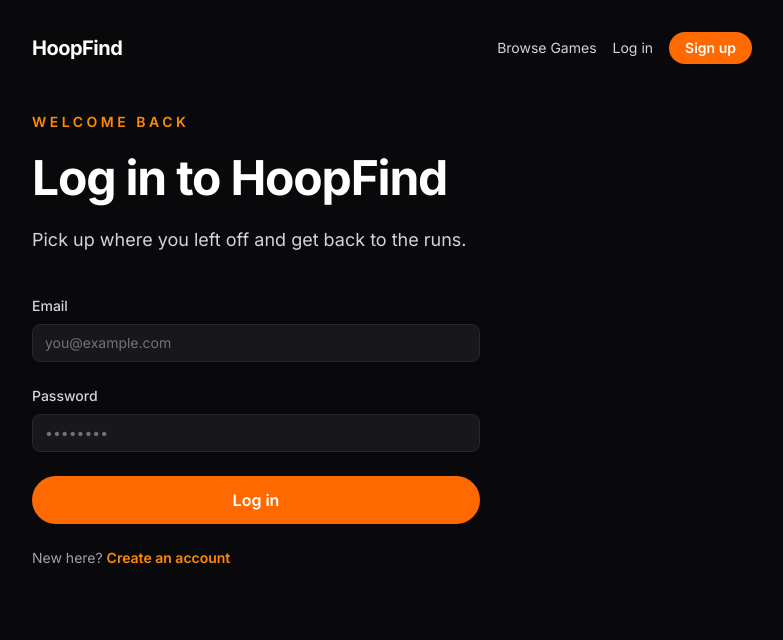
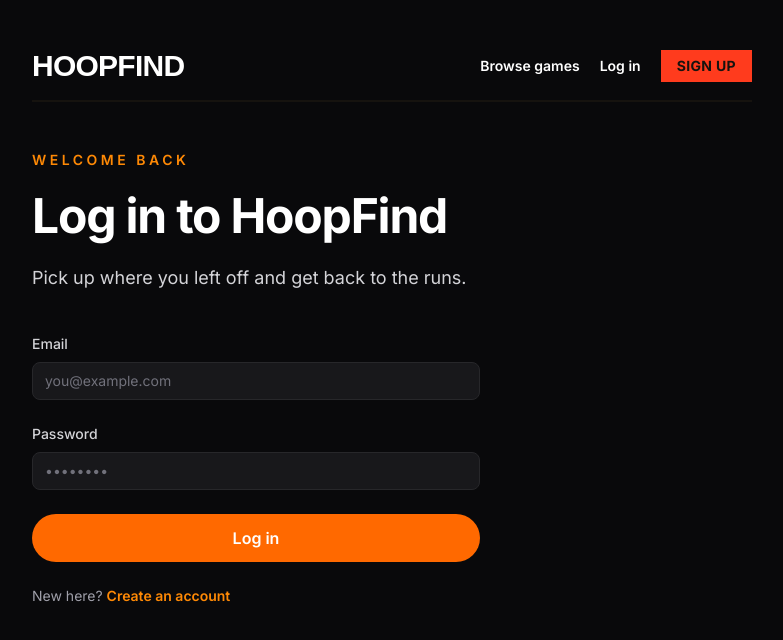
Before and after one commit to darrenchen75/hoopfind, a Next.js app: page /login in a window 1280 px wide. Shown: the top 640 px of the page, without its empty margins (248-1031 px from the left). Built offline with nearby package versions, Linux system fonts and the light colour scheme; no server answers; a web font is replaced by a local one.

Commit message:
restyle navigation to editorial

```diff
--- a/components/auth-nav.tsx
+++ b/components/auth-nav.tsx
@@ -29,10 +29,16 @@
   if (loggedIn) {
     return (
       <>
-        <Link href="/dashboard" className="hover:text-white">
+        <Link
+          href="/dashboard"
+          className="hover:text-vermilion-ink focus-visible:outline-2 focus-visible:outline-offset-4 focus-visible:outline-vermilion"
+        >
           Dashboard
         </Link>
-        <Link href="/profile/setup" className="hover:text-white">
+        <Link
+          href="/profile/setup"
+          className="hover:text-vermilion-ink focus-visible:outline-2 focus-visible:outline-offset-4 focus-visible:outline-vermilion"
+        >
           Profile
         </Link>
         <LogoutButton />
@@ -42,12 +48,15 @@
 
   return (
     <>
-      <Link href="/login" className="hover:text-white">
+      <Link
+        href="/login"
+        className="hover:text-vermilion-ink focus-visible:outline-2 focus-visible:outline-offset-4 focus-visible:outline-vermilion"
+      >
         Log in
       </Link>
       <Link
         href="/signup"
-        className="rounded-full bg-orange-500 px-4 py-1.5 font-semibold text-white transition hover:bg-orange-400"
+        className="bg-vermilion px-4 py-1.5 font-bold uppercase tracking-wide text-ink transition hover:bg-ink hover:text-paper focus-visible:outline-2 focus-visible:outline-offset-2 focus-visible:outline-ink"
       >
         Sign up
       </Link>
--- a/components/logout-button.tsx
+++ b/components/logout-button.tsx
@@ -20,7 +20,7 @@
       type="button"
       onClick={handleLogout}
       disabled={loading}
-      className="hover:text-white disabled:opacity-60"
+      className="font-semibold hover:text-vermilion-ink focus-visible:outline-2 focus-visible:outline-offset-4 focus-visible:outline-vermilion disabled:opacity-60"
     >
       {loading ? "Logging out…" : "Log out"}
     </button>
--- a/components/site-header.tsx
+++ b/components/site-header.tsx
@@ -3,17 +3,25 @@
 
 export default function SiteHeader() {
   return (
-    <nav className="flex items-center justify-between">
-      <Link href="/" className="text-xl font-bold tracking-tight">
+    <header className="border-b-2 border-ink">
+      <nav className="flex items-center justify-between py-4">
+        <Link
+          href="/"
+          className="font-display text-3xl font-black uppercase tracking-tight focus-visible:outline-2 focus-visible:outline-offset-4 focus-visible:outline-vermilion"
+        >
           HoopFind
         </Link>
 
-      <div className="flex items-center gap-4 text-sm text-zinc-300">
-        <Link href="/games" className="hover:text-white">
-          Browse Games
+        <div className="flex items-center gap-5 text-sm font-semibold">
+          <Link
+            href="/games"
+            className="hover:text-vermilion-ink focus-visible:outline-2 focus-visible:outline-offset-4 focus-visible:outline-vermilion"
+          >
+            Browse games
           </Link>
           <AuthNav />
         </div>
       </nav>
+    </header>
   );
 }
```
Lines whose indentation alone changed are shown as unchanged.
